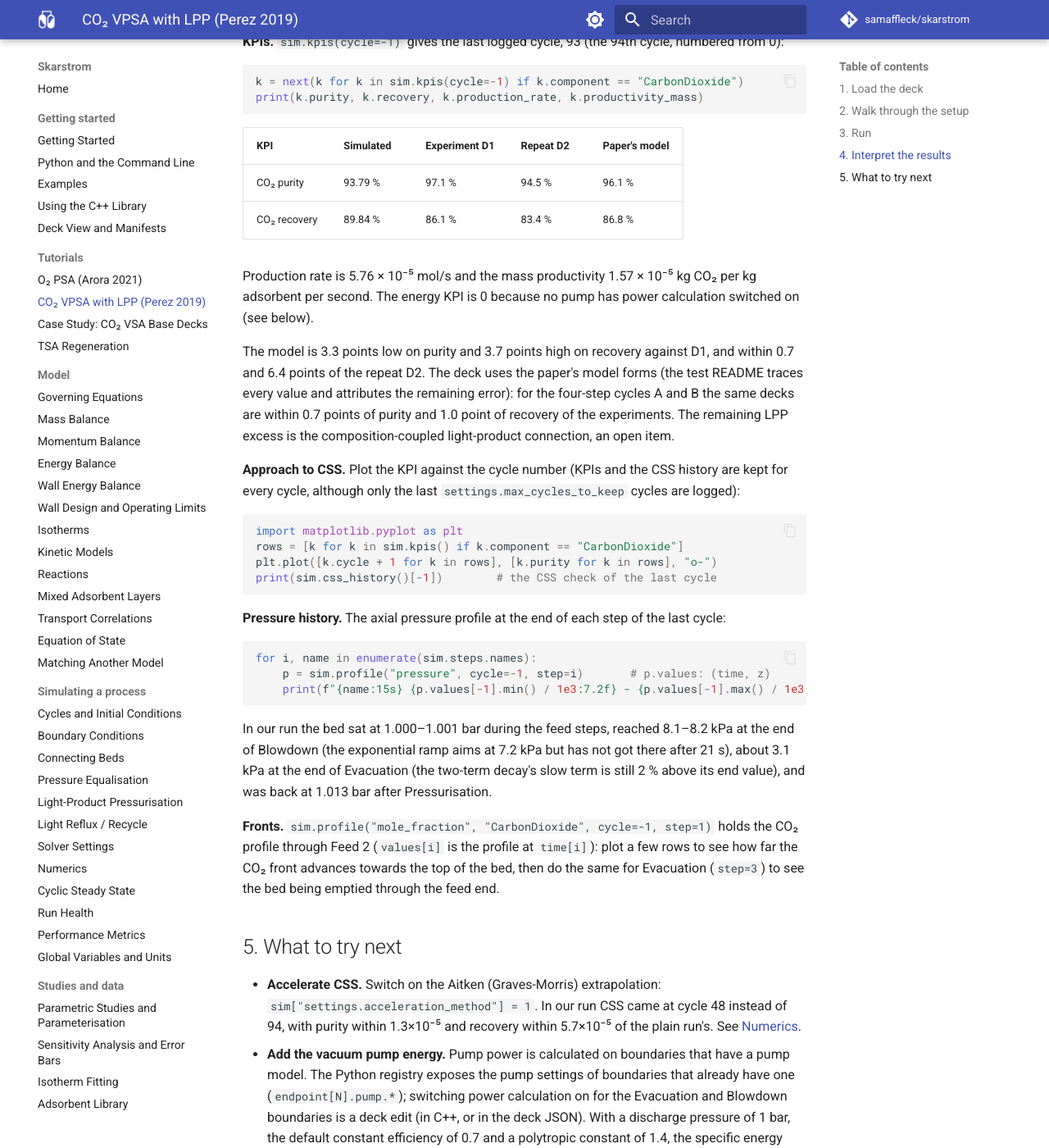
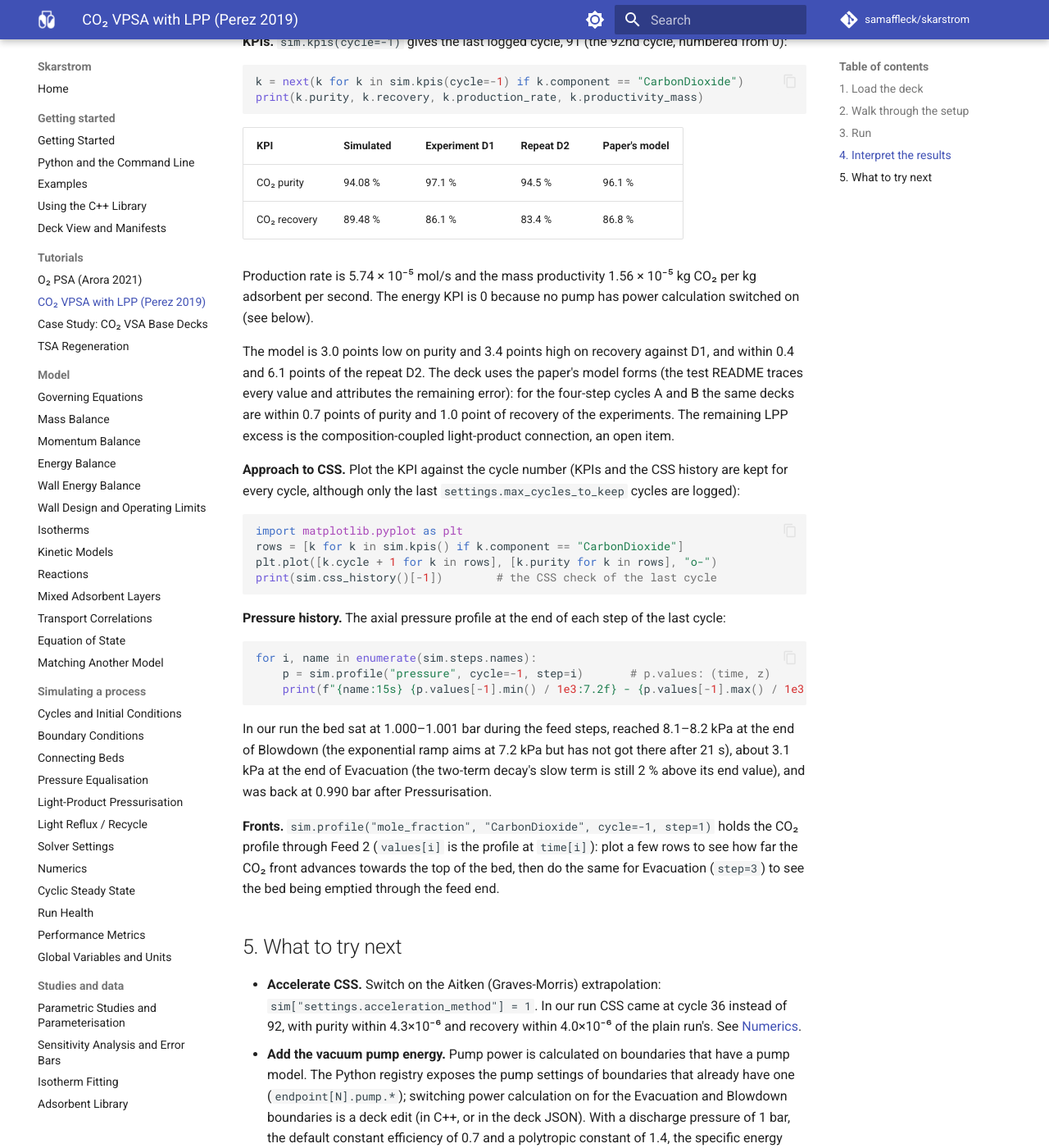
Before and after one commit to samaffleck/skarstrom, an MkDocs documentation site: the page built from docs/perez-2019-vpsa.md, in a window 1280 px wide and 1400 px high, scrolled down 2902 px. Shown: the whole window at 82% size. Built offline with MkDocs 1.6.1 and Material for MkDocs 9.7.7, drawn with Linux system fonts in a browser that asks for light colours; comment, search, counter and statistics services are not loaded; some of the changed text lies outside the part shown.

Commit message:
docs: update Perez 2019 tutorial to the current D1 numbers
Co-Authored-By: Claude Sonnet 5.5 <noreply@anthropic.com>
Claude-Session: https://claude.ai/code/session_01LRbL7Wfav4bp9n7AsJo2zy
Signed-off-by: Claude <noreply@anthropic.com>

````diff
--- a/docs/perez-2019-vpsa.md
+++ b/docs/perez-2019-vpsa.md
@@ -4,7 +4,8 @@ Reference: [Estupiñan Perez, L., Sarkar, P., Rajendran, A. Experimental validat
 
 **Goal.** Run a five-step vacuum swing adsorption (VPSA) cycle that captures CO₂ from a 15 % CO₂ / 85 % N₂ flue gas on zeolite 13X, see how **light-product pressurisation** (LPP) is wired with a step connection, run it to **cyclic steady state**, and compare purity and recovery with the experiment. The deck is experiment D1 of Table 3 in the paper.
 
-**What you will get.** CSS after 94 cycles, a CO₂ purity of 93.8 % and a recovery of 89.8 %, against 97.1 % and 86.1 % measured. See [Validation](validation.md#perez-2019) for all six Perez experiments.
+<!-- Figures in this tutorial: Perez2019_D1 run to CSS on main at a98f1ef (purity/recovery match validation_summary.json ConfigD1). -->
+**What you will get.** CSS after 92 cycles, a CO₂ purity of 94.1 % and a recovery of 89.5 %, against 97.1 % and 86.1 % measured. See [Validation](validation.md#perez-2019) for all six Perez experiments.
 
 ---
 
@@ -28,7 +29,7 @@ print(sim.components, sim.steps.names)
 
 **Column.** The laboratory column: 0.30 m long, 0.032 m diameter, a 3.1 mm steel wall whose ends are held at the ambient temperature of 293 K (the paper's wall boundary condition). The layer *13X* has 80 cells (WENO advection, the default; on this grid the recovery is within 0.1 point of its grid-converged value, see [Numerics](numerics.md#advection-schemes)), a bed voidage of 0.41, 1.5 mm particles and the *Darcy (Kozeny–Carman)* momentum model. Dispersion uses the Ruthven correlation; heat transfer uses constant coefficients of 8.6 W m⁻² K⁻¹ (bed to wall) and 10 W m⁻² K⁻¹ (wall to ambient) with an axial thermal conductivity of 0.0903 W m⁻¹ K⁻¹.
 
-**Initial Conditions.** The feed gas (15 % CO₂ / 85 % N₂) at 1 bar and 298 K, with the loadings in equilibrium with it (the solver seeds them from the initial gas). Starting from this feed-loaded bed reaches the same cyclic steady state as a clean N₂ bed in far fewer cycles (94 instead of 233 for this deck).
+**Initial Conditions.** The feed gas (15 % CO₂ / 85 % N₂) at 1 bar and 298 K, with the loadings in equilibrium with it (the solver seeds them from the initial gas). Starting from this feed-loaded bed reaches the same cyclic steady state as a clean N₂ bed in far fewer cycles (92 instead of 231 for this deck).
 
 **Cycle.** Five steps, 360 s per cycle (`skarstrom params Perez2019_D1.json` lists the step times, flows and pressures with their parameter paths):
 
@@ -58,14 +59,14 @@ The two steps represent two beds working at the same time, which is why they hav
 ```python
 result = sim.run()
 print(result.status, result.css_cycle + 1, f"{result.wall_time_s:.0f} s")
-# reached_css 94 30 s
+# reached_css 92 38 s
 ```
 
-The run stops at cyclic steady state, at cycle 94. It took about 30 s natively on one core of a shared 4-core Linux machine (on 80 cells; the 30 upwind cells the deck used before were cheaper per cycle but left the recovery 1.3 points below its grid-converged value). `skarstrom run Perez2019_D1.json` does the same from the command line.
+The run stops at cyclic steady state, at cycle 92. It took about 38 s natively on one core of a shared 4-core Linux machine (on 80 cells; the 30 upwind cells the deck used before were cheaper per cycle but left the recovery 1.3 points below its grid-converged value). `skarstrom run Perez2019_D1.json` does the same from the command line.
 
 ## 4. Interpret the results
 
-**KPIs.** `sim.kpis(cycle=-1)` gives the last logged cycle, 93 (the 94th cycle, numbered from 0):
+**KPIs.** `sim.kpis(cycle=-1)` gives the last logged cycle, 91 (the 92nd cycle, numbered from 0):
 
 ```python
 k = next(k for k in sim.kpis(cycle=-1) if k.component == "CarbonDioxide")
@@ -74,12 +75,12 @@ print(k.purity, k.recovery, k.production_rate, k.productivity_mass)
 
 | KPI | Simulated | Experiment D1 | Repeat D2 | Paper's model |
 |---|---|---|---|---|
-| CO₂ purity | 93.79 % | 97.1 % | 94.5 % | 96.1 % |
-| CO₂ recovery | 89.84 % | 86.1 % | 83.4 % | 86.8 % |
+| CO₂ purity | 94.08 % | 97.1 % | 94.5 % | 96.1 % |
+| CO₂ recovery | 89.48 % | 86.1 % | 83.4 % | 86.8 % |
 
-Production rate is 5.76 × 10⁻⁵ mol/s and the mass productivity 1.57 × 10⁻⁵ kg CO₂ per kg adsorbent per second. The energy KPI is 0 because no pump has power calculation switched on (see below).
+Production rate is 5.74 × 10⁻⁵ mol/s and the mass productivity 1.56 × 10⁻⁵ kg CO₂ per kg adsorbent per second. The energy KPI is 0 because no pump has power calculation switched on (see below).
 
-The model is 3.3 points low on purity and 3.7 points high on recovery against D1, and within 0.7 and 6.4 points of the repeat D2. The deck uses the paper's model forms (the test README traces every value and attributes the remaining error): for the four-step cycles A and B the same decks are within 0.7 points of purity and 1.0 point of recovery of the experiments. The remaining LPP excess is the composition-coupled light-product connection, an open item.
+The model is 3.0 points low on purity and 3.4 points high on recovery against D1, and within 0.4 and 6.1 points of the repeat D2. The deck uses the paper's model forms (the test README traces every value and attributes the remaining error): for the four-step cycles A and B the same decks are within 0.7 points of purity and 1.0 point of recovery of the experiments. The remaining LPP excess is the composition-coupled light-product connection, an open item.
 
 **Approach to CSS.** Plot the KPI against the cycle number (KPIs and the CSS history are kept for every cycle, although only the last `settings.max_cycles_to_keep` cycles are logged):
 
@@ -98,13 +99,13 @@ for i, name in enumerate(sim.steps.names):
     print(f"{name:15s} {p.values[-1].min() / 1e3:7.2f} - {p.values[-1].max() / 1e3:7.2f} kPa")
 ```
 
-In our run the bed sat at 1.000–1.001 bar during the feed steps, reached 8.1–8.2 kPa at the end of Blowdown (the exponential ramp aims at 7.2 kPa but has not got there after 21 s), about 3.1 kPa at the end of Evacuation (the two-term decay's slow term is still 2 % above its end value), and was back at 1.013 bar after Pressurisation.
+In our run the bed sat at 1.000–1.001 bar during the feed steps, reached 8.1–8.2 kPa at the end of Blowdown (the exponential ramp aims at 7.2 kPa but has not got there after 21 s), about 3.1 kPa at the end of Evacuation (the two-term decay's slow term is still 2 % above its end value), and was back at 0.990 bar after Pressurisation.
 
 **Fronts.** `sim.profile("mole_fraction", "CarbonDioxide", cycle=-1, step=1)` holds the CO₂ profile through Feed 2 (`values[i]` is the profile at `time[i]`): plot a few rows to see how far the CO₂ front advances towards the top of the bed, then do the same for Evacuation (`step=3`) to see the bed being emptied through the feed end.
 
 ## 5. What to try next
 
-- **Accelerate CSS.** Switch on the Aitken (Graves-Morris) extrapolation: `sim["settings.acceleration_method"] = 1`. In our run CSS came at cycle 48 instead of 94, with purity within 1.3×10⁻⁵ and recovery within 5.7×10⁻⁵ of the plain run's. See [Numerics](numerics.md#cyclic-steady-state-detection-and-acceleration).
+- **Accelerate CSS.** Switch on the Aitken (Graves-Morris) extrapolation: `sim["settings.acceleration_method"] = 1`. In our run CSS came at cycle 36 instead of 92, with purity within 4.3×10⁻⁶ and recovery within 4.0×10⁻⁶ of the plain run's. See [Numerics](numerics.md#cyclic-steady-state-detection-and-acceleration).
 - **Add the vacuum pump energy.** Pump power is calculated on boundaries that have a pump model. The Python registry exposes the pump settings of boundaries that already have one (`endpoint[N].pump.*`); switching power calculation on for the Evacuation and Blowdown boundaries is a deck edit (in C++, or in the deck JSON). With a discharge pressure of 1 bar, the default constant efficiency of 0.7 and a polytropic constant of 1.4, the specific energy came out at about **0.51 MJ per kg of CO₂**; purity and recovery do not change, because power calculation is post-processing only.
 - **Switch off LPP** by disconnecting the pair (`adsim::DisconnectPair` in `adsim/objects/deck_edit.h`), and compare with the four-step decks *Perez2019_A* to *C1*.
 - **Map the trade-off.** Sweep the Feed 2 time (`step[Feed 2].time`) or the evacuation end pressure (`step[Evacuation].bottom.pressure_double_exponential_end`) in a [parametric study](parameterisation.md), or [optimise](parameterisation.md#optimisation) recovery subject to purity ≥ 0.95, as the paper does with its multi-objective optimiser.
````
Also changed, not shown: changelog.d/perez-tutorial-numbers.md (added, +2 -0 lines).
